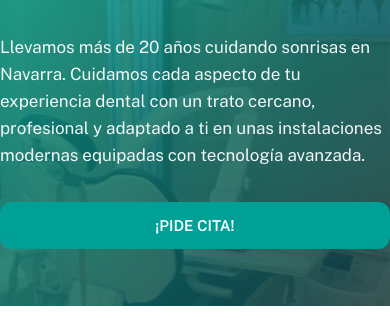
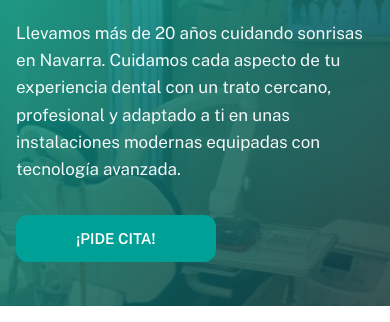
Before and after one commit to JBorrsad/clinica-sada-borras, an Astro site: page / in a window 390 px wide. Shown: the part 259-581 px from the top of the page. Built offline with nearby package versions, Linux system fonts and the light colour scheme; Astro itself is replaced by a stand-in of ours.

Commit message:
Improve mobile styling for Hero section
Added horizontal padding to .hero and adjusted .hero-content padding for better spacing on mobile. Updated .btn styles to use auto width, inline-block display, and a minimum width for improved button appearance on small screens.

```diff
--- a/src/components/sections/Hero.astro
+++ b/src/components/sections/Hero.astro
@@ -129,11 +129,13 @@
 	@media (max-width: 767px) {
 		.hero {
 			min-height: 500px;
+			padding: 0 1rem;
 		}
 
 		.hero-content {
 			grid-template-columns: 1fr;
 			gap: 2rem;
+			padding: var(--spacing-lg) 0;
 		}
 
 		.hero h1 {
@@ -149,7 +151,9 @@
 		}
 
 		.btn {
-			width: 100%;
+			width: auto;
+			display: inline-block;
+			min-width: 200px;
 		}
 	}
 </style>
```
